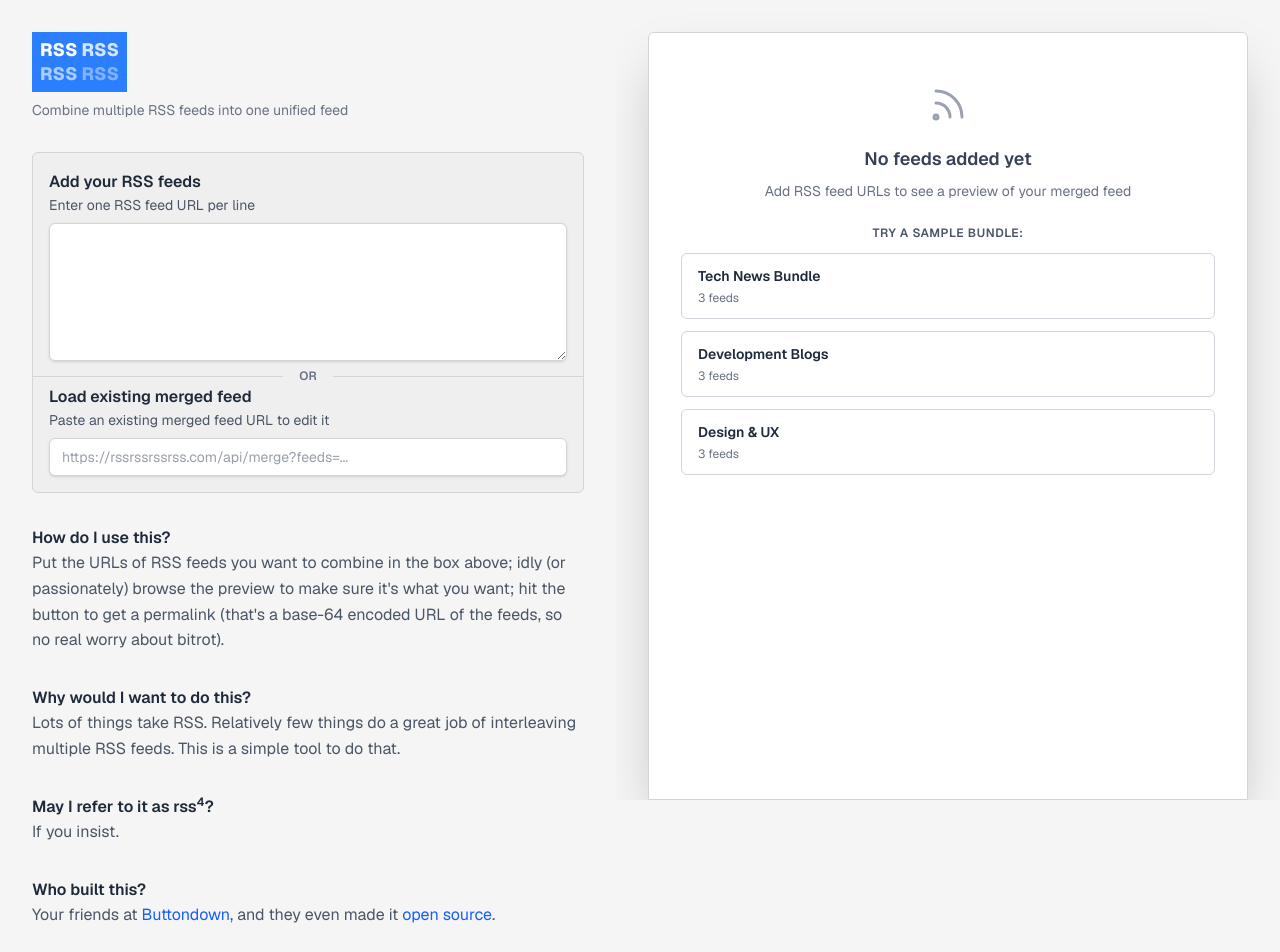
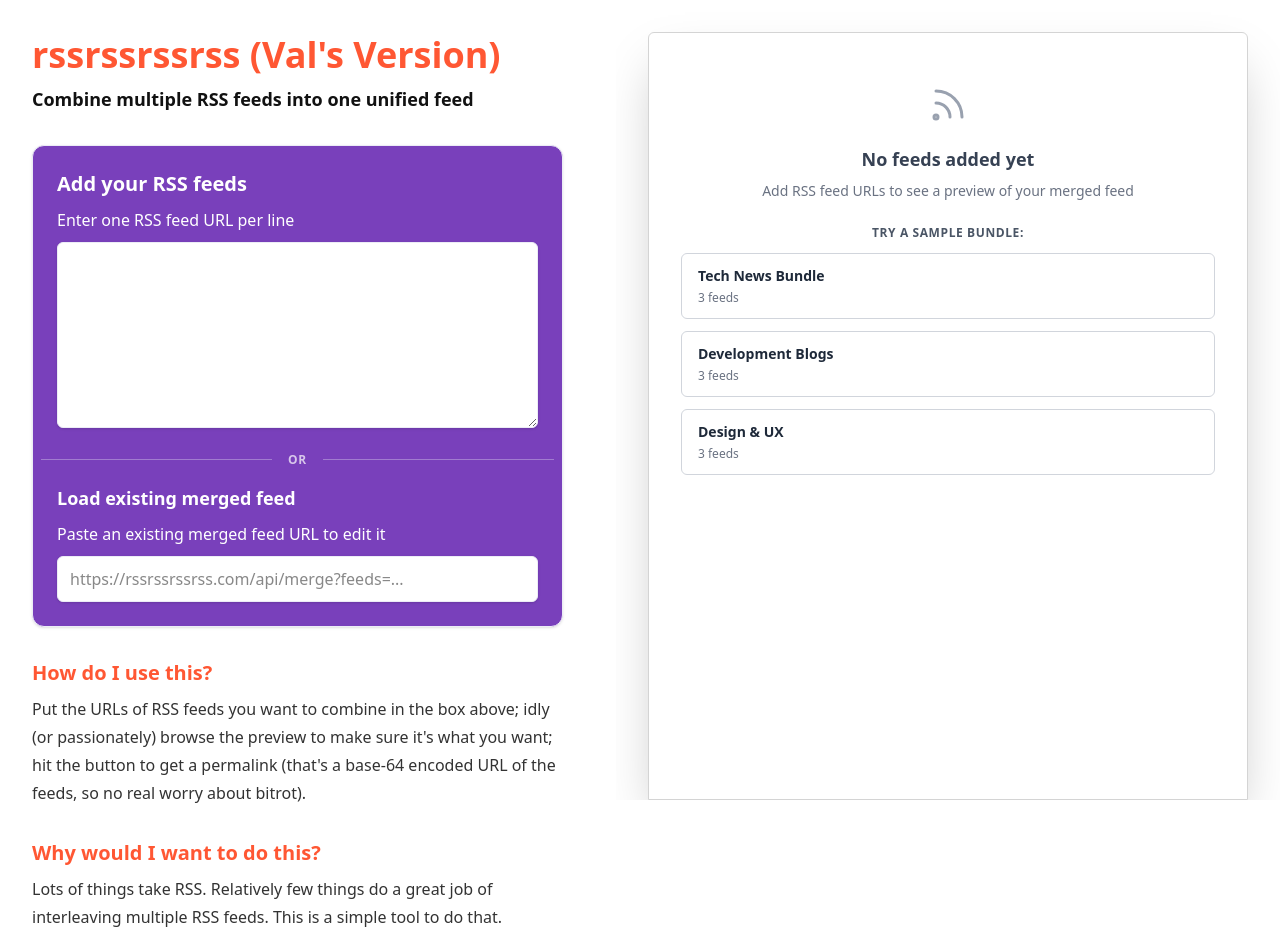
Before and after one commit to itsvalhey/rssrssrssrss, a Next.js app: page / in a window 1280 px wide. Shown: the top 952 px of the page. Built offline with nearby package versions, Linux system fonts and the light colour scheme.

Commit message:
Added styling of my own website

```diff
--- a/src/app/globals.css
+++ b/src/app/globals.css
@@ -1,20 +1,16 @@
 @import "tailwindcss";
 
 :root {
-  --background: #ffffff;
-  --foreground: #000000;
-}
-
-@theme inline {
-  --color-background: var(--background);
-  --color-foreground: var(--foreground);
-  --font-sans: var(--font-geist-sans);
-  --font-mono: var(--font-geist-mono);
+  --background: #fff;
+  --foreground: #111;
+  --primary: #FF5733;
+  --secondary: #4c00a4;
+  --font-sans: var(--font-heebo);
 }
 
 @media (prefers-color-scheme: dark) {
   :root {
-    --background: #0a0a0a;
+    --background: #181818;
     --foreground: #ededed;
   }
 }
@@ -22,19 +18,33 @@
 body {
   background: var(--background);
   color: var(--foreground);
-  font-family: ui-monospace, SFMono-Regular, SF Mono, Menlo, Consolas,
-    Liberation Mono, monospace;
+  font-family: var(--font-sans), "Heebo", Arial, sans-serif;
   line-height: 1.6;
 }
 
 .link {
-  color: #0070f3;
+  color: var(--primary);
   text-decoration: underline;
   text-underline-offset: 2px;
 }
 
 .link:hover {
+  color: var(--secondary);
   text-decoration: none;
+}
+
+.button {
+  background: var(--primary);
+  color: #fff;
+  border-radius: 6px;
+  padding: 0.5em 1.25em;
+  font-weight: 700;
+  border: none;
+  cursor: pointer;
+  transition: background 0.2s;
+}
+.button:hover {
+  background: var(--secondary);
 }
 
 @layer utilities {
--- a/src/app/layout.tsx
+++ b/src/app/layout.tsx
@@ -1,15 +1,10 @@
 import { Analytics } from "@vercel/analytics/next";
 import type { Metadata } from "next";
-import { Geist, Geist_Mono } from "next/font/google";
+import { Heebo } from "next/font/google";
 import "./globals.css";
 
-const geistSans = Geist({
-  variable: "--font-geist-sans",
-  subsets: ["latin"],
-});
-
-const geistMono = Geist_Mono({
-  variable: "--font-geist-mono",
+const heebo = Heebo({
+  variable: "--font-heebo",
   subsets: ["latin"],
 });
 
@@ -106,7 +101,7 @@ export default function RootLayout({
     <html lang="en">
       <head>
         <link rel="manifest" href="/manifest.json" />
-        <meta name="theme-color" content="#3b82f6" />
+        <meta name="theme-color" content="#FF5733" />
         <script
           type="application/ld+json"
           dangerouslySetInnerHTML={{
@@ -114,9 +109,7 @@ export default function RootLayout({
           }}
         />
       </head>
-      <body
-        className={`${geistSans.variable} ${geistMono.variable} antialiased`}
-      >
+      <body className={`${heebo.variable} antialiased`}>
         {children}
         <Analytics />
       </body>
--- a/src/app/page.tsx
+++ b/src/app/page.tsx
@@ -167,26 +167,19 @@ export default function Home() {
   }, [feedList]);
 
   return (
-    <div className="min-h-screen bg-neutral-100 font-sans p-0">
+    <div className="min-h-screen bg-white font-sans p-0 text-[#111]">
       <div className="flex flex-col lg:flex-row">
         <div className="max-w-prose p-8 space-y-8">
-          <div className="">
-            <h1 className="text-lg font-extrabold font-sans text-white p-2 mb-2 leading-[20px] bg-blue-500 inline-grid grid-cols-2 gap-1">
-              <div>RSS</div>
-              <div className="opacity-80">RSS</div>
-              <div className="opacity-60">RSS</div>
-              <div className="opacity-40">RSS</div>
+          <div>
+            <h1 className="text-4xl font-extrabold mb-2 leading-tight" style={{ color: 'var(--primary)' }}>
+              rssrssrssrss (Val's Version)
             </h1>
-            <p className="text-sm font-sans text-gray-500">
-              Combine multiple RSS feeds into one unified feed
-            </p>
+            <p className="text-lg font-semibold mb-4" style={{ color: '#111' }}>Combine multiple RSS feeds into one unified feed</p>
           </div>
 
-          <div className="bg-neutral-300/20 p-4 rounded-md border border-neutral-300">
-            <h2 className="font-semibold text-gray-800">Add your RSS feeds</h2>
-            <p className="text-sm text-gray-600 mb-2">
-              Enter one RSS feed URL per line
-            </p>
+          <div className="p-6 rounded-xl border border-[#ececf6] shadow-sm" style={{ background: 'rgba(76,0,164,0.75)' }}>
+            <h2 className="font-bold text-xl mb-2" style={{ color: '#fff' }}>Add your RSS feeds</h2>
+            <p className="text-base mb-2" style={{ color: '#fff' }}>Enter one RSS feed URL per line</p>
             <div className="space-y-4">
               <textarea
                 value={feedList}
@@ -194,26 +187,20 @@ export default function Home() {
                   setFeedList(e.target.value);
                   setErrorMessage("");
                 }}
-                className="w-full px-3 py-2 text-sm text-gray-700 border border-gray-300 rounded-md shadow-sm focus:outline-none focus:ring-indigo-500 focus:border-indigo-500 font-mono bg-white"
+                className="w-full px-3 py-2 text-base border border-[#ececf6] rounded-md shadow-sm focus:outline-none focus:ring-2 focus:ring-[#FF5733] font-mono bg-white text-[#111]"
                 rows={6}
               />
             </div>
 
-            <div className=" text-center text-sm text-gray-500 flex items-center -mx-4">
-              <div className="flex-1 border-t border-neutral-300" />
-              <div className="flex justify-center px-4 text-xs uppercase font-semibold">
-                Or
-              </div>
-              <div className="flex-1 border-t border-neutral-300" />
+            <div className="text-center text-sm flex items-center -mx-4 my-4" style={{ color: '#fff', opacity: 0.7 }}>
+              <div className="flex-1 border-t border-[#ececf6] opacity-50" />
+              <div className="flex justify-center px-4 text-xs uppercase font-semibold tracking-wider">Or</div>
+              <div className="flex-1 border-t border-[#ececf6] opacity-50" />
             </div>
 
-            <div className="">
-              <h2 className="font-semibold text-gray-800">
-                Load existing merged feed
-              </h2>
-              <p className="text-sm text-gray-600 mb-2">
-                Paste an existing merged feed URL to edit it
-              </p>
+            <div>
+              <h2 className="font-bold text-lg mb-2" style={{ color: '#fff' }}>Load existing merged feed</h2>
+              <p className="text-base mb-2" style={{ color: '#fff' }}>Paste an existing merged feed URL to edit it</p>
               <div className="flex gap-2">
                 <input
                   type="text"
@@ -223,53 +210,43 @@ export default function Home() {
                     loadExistingFeed(e.target.value);
                   }}
                   placeholder="https://rssrssrssrss.com/api/merge?feeds=..."
-                  className="flex-1 px-3 py-2 text-sm text-gray-700 border border-gray-300 rounded-md shadow-sm focus:outline-none focus:ring-indigo-500 focus:border-indigo-500 bg-white"
+                  className="flex-1 px-3 py-2 text-base border border-[#ececf6] rounded-md shadow-sm focus:outline-none focus:ring-2 focus:ring-[#FF5733] bg-white text-[#111]"
                 />
               </div>
             </div>
           </div>
 
-          <div className="">
-            <h2 className="font-semibold text-gray-800">How do I use this?</h2>
-            <p className="text-gray-600">
-              Put the URLs of RSS feeds you want to combine in the box above;
-              idly (or passionately) browse the preview to make sure it's what
-              you want; hit the button to get a permalink (that's a base-64
-              encoded URL of the feeds, so no real worry about bitrot).
-            </p>
+          <div>
+            <h2 className="font-bold text-xl mb-2" style={{ color: 'var(--primary)' }}>How do I use this?</h2>
+            <p className="text-base text-[#333]">Put the URLs of RSS feeds you want to combine in the box above; idly (or passionately) browse the preview to make sure it's what you want; hit the button to get a permalink (that's a base-64 encoded URL of the feeds, so no real worry about bitrot).</p>
           </div>
 
-          <div className="">
-            <h2 className="font-semibold text-gray-800">
-              Why would I want to do this?
-            </h2>
-            <p className="text-gray-600">
-              Lots of things take RSS. Relatively few things do a great job of
-              interleaving multiple RSS feeds. This is a simple tool to do that.
-            </p>
+          <div>
+            <h2 className="font-bold text-xl mb-2" style={{ color: 'var(--primary)' }}>Why would I want to do this?</h2>
+            <p className="text-base text-[#333]">Lots of things take RSS. Relatively few things do a great job of interleaving multiple RSS feeds. This is a simple tool to do that.</p>
           </div>
 
-          <div className="">
-            <h2 className="font-semibold text-gray-800">
-              May I refer to it as rss<sup>4</sup>?
-            </h2>
-            <p className="text-gray-600">If you insist.</p>
+          <div>
+            <h2 className="font-bold text-xl mb-2" style={{ color: 'var(--primary)' }}>May I refer to it as rss<sup>4</sup>?</h2>
+            <p className="text-base text-[#333]">If you insist.</p>
           </div>
 
-          <div className="">
-            <h2 className="font-semibold text-gray-800">Who built this?</h2>
-            <p className="text-gray-600">
-              Your friends at{" "}
+          <div>
+            <h2 className="font-bold text-xl mb-2" style={{ color: 'var(--primary)' }}>Who built this?</h2>
+            <p className="text-base text-[#333]">
+              Those legends over at{' '}
               <a
                 href="https://buttondown.com?utm_source=rss4"
-                className="text-blue-600 hover:text-blue-800"
+                className="link font-bold"
+                style={{ color: 'var(--secondary)' }}
               >
                 Buttondown
               </a>
-              , and they even made it{" "}
+              , and they even made it{' '}
               <a
                 href="https://github.com/buttondown/rssrssrssrss"
-                className="text-blue-600 hover:text-blue-800"
+                className="link font-bold"
+                style={{ color: 'var(--primary)' }}
               >
                 open source
               </a>
@@ -278,7 +255,7 @@ export default function Home() {
           </div>
 
           {errorMessage && (
-            <div className="mt-4 p-3 border border-red-300 rounded-md bg-red-50 text-red-700">
+            <div className="mt-4 p-3 border border-[#FF5733] rounded-md bg-[#fff0eb] text-[#FF5733]">
               <p>{errorMessage}</p>
             </div>
           )}
```
